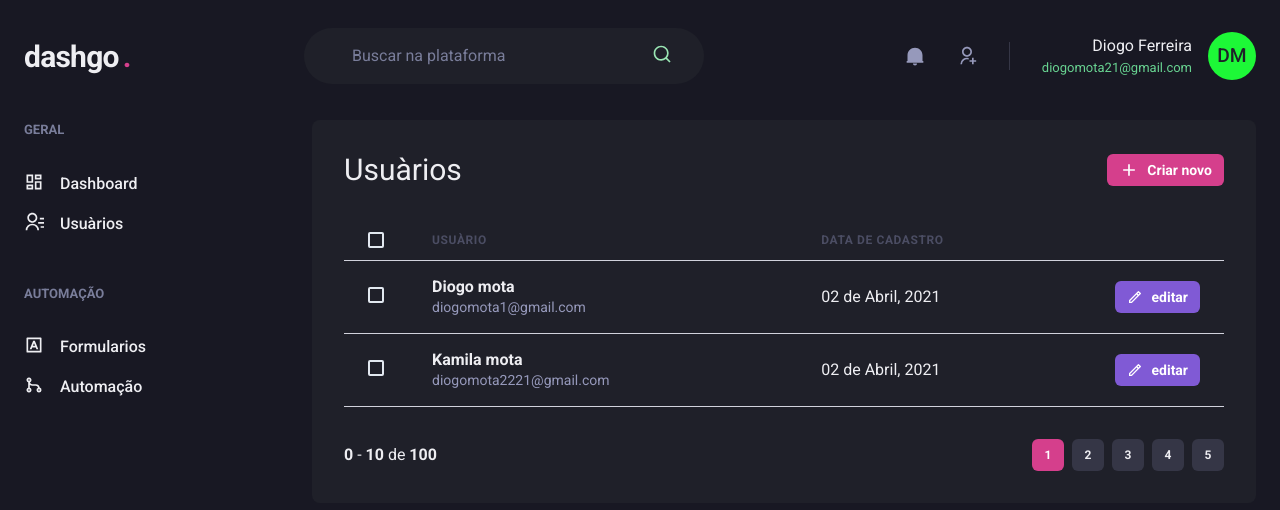
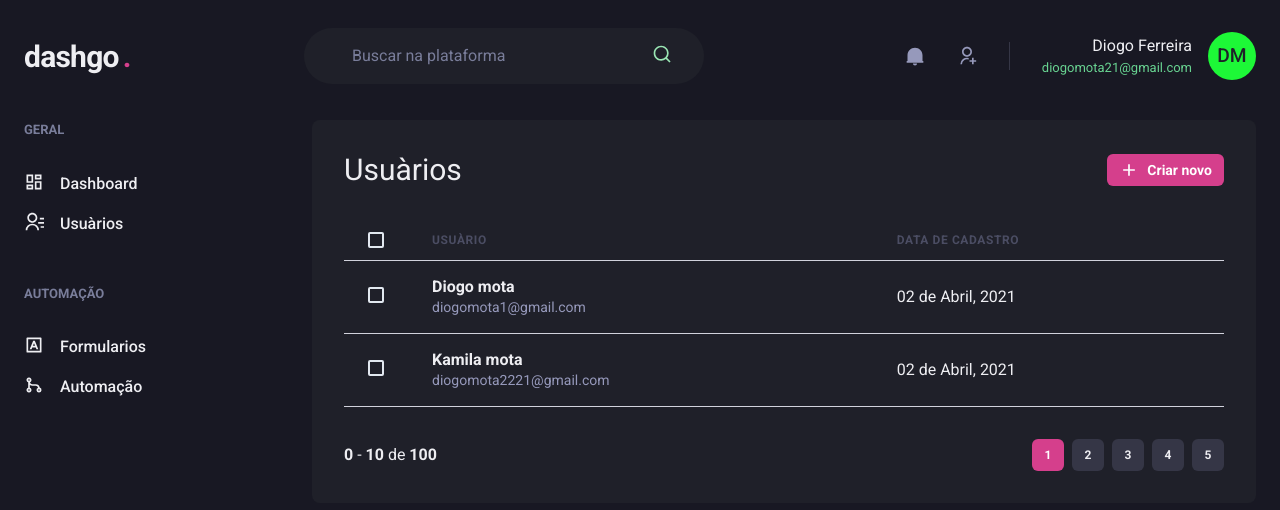
Before and after one commit to DIOGO-MOTA/Dashboard, a Next.js app: page /users in a window 1280 px wide. Shown: the top 510 px of the page. Built offline with nearby package versions, Linux system fonts and the light colour scheme.

Commit message:
pagintaion

```diff
--- a/src/components/Pagination/index.tsx
+++ b/src/components/Pagination/index.tsx
@@ -4,7 +4,7 @@ import { PaginationItem } from "./PaginationItem";
 export function Pagination() {
   return (
     <Stack
-      direction="row"
+      direction={["column", "row"]}
       spacing="6"
       mt="8"
       justify="space-between"
--- a/src/pages/dashboard.tsx
+++ b/src/pages/dashboard.tsx
@@ -74,7 +74,7 @@ export default function Dashboard() {
 
      <SimpleGrid flex="1" gap="4" minChildWidth="328px" align="flex-start">
        <Box
-        p="8"
+        p={["6","8"]}
         bg="gray.800"
         borderRadius={8}
         pb="4"
@@ -84,7 +84,7 @@ export default function Dashboard() {
        </Box>
 
        <Box
-        p="8"
+        p={["6","8"]}
         bg="gray.800"
         borderRadius={8}
         pb="4"
--- a/src/pages/users/index.tsx
+++ b/src/pages/users/index.tsx
@@ -1,5 +1,5 @@
-import { Box, Button, Flex, Heading, Icon, Table, Thead, Tr, Th, Checkbox, Tbody, Td, Text } from "@chakra-ui/react";
-import { RiAddLine, RiPagesLine, RiPaintLine, RiPencilLine } from "react-icons/ri";
+import { Box, Button, Flex, Heading, Icon, Table, Thead, Tr, Th, Checkbox, Tbody, Td, Text, useBreakpointValue } from "@chakra-ui/react";
+import { RiAddLine, RiPencilLine } from "react-icons/ri";
 
 import { Header } from "../../components/Header";
 import { Pagination } from "../../components/Pagination";
@@ -7,14 +7,18 @@ import { Sidebar } from "../../components/Sidebar";
 
 
 export default function UserList() {
+  const isWideVersion = useBreakpointValue({
+    base: false,
+    lg: true,
+  })
   return (
     <Box>
       <Header />
 
-      <Flex w="100%" my="6" maxWidth={1480} mx="auto" px="6">
+      <Flex w="100%" my="6" maxWidth={1480} mx="auto" px="6" >
         <Sidebar />
 
-        <Box flex="1" borderRadius={8} bg="gray.800" p="8" >
+        <Box flex="1" borderRadius={8} bg="gray.800" p="8">
           <Flex mb="8" justify="space-between" align="center" >
             <Heading size="lg" fontWeight="normal">Usuàrios</Heading>
 
@@ -33,17 +37,17 @@ export default function UserList() {
           <Table colorSheme="whiteAlpha">
             <Thead>
               <Tr>
-                <Th px="6" color="green.300" width="8">
+                <Th px={["4", "4", "6"]} color="green.300" width="8">
                   <Checkbox colorScheme="pink" />
                 </Th>
                 <Th>Usuàrio</Th>
-                <Th>Data de cadastro</Th>
-                <Th width="8"></Th>
+                {isWideVersion && <Th>Data de cadastro</Th>}
+
               </Tr>
             </Thead>
             <Tbody>
               <Tr>
-                <Td px="6">
+                <Td px={["4", "4", "6"]}>
                   <Checkbox colorScheme="pink" />
                 </Td>
                 <Td>
@@ -52,23 +56,12 @@ export default function UserList() {
                     <Text fontSize="sm" color="gray.300">diogomota1@gmail.com</Text>
                   </Box>
                 </Td>
-                <Td>02 de Abril, 2021</Td>
-                <Td>
-                  <Button
-                    as="a"
-                    size="sm"
-                    fontSize="sm"
-                    colorScheme="purple"
-                    leftIcon={<Icon as={RiPencilLine} fontSize="16"/>}
+                {isWideVersion && <Td>02 de Abril, 2021</Td>}
 
-                  >
-                    editar
-           </Button>
-                </Td>
               </Tr>
 
               <Tr>
-                <Td px="6">
+                <Td px={["4", "4", "6"]}>
                   <Checkbox colorScheme="pink" />
                 </Td>
                 <Td>
@@ -77,19 +70,8 @@ export default function UserList() {
                     <Text fontSize="sm" color="gray.300">diogomota2221@gmail.com</Text>
                   </Box>
                 </Td>
-                <Td>02 de Abril, 2021</Td>
-                <Td>
-                  <Button
-                    as="a"
-                    size="sm"
-                    fontSize="sm"
-                    colorScheme="purple"
-                    leftIcon={<Icon as={RiPencilLine} fontSize="16"/>}
+                {isWideVersion && <Td>02 de Abril, 2021</Td>}
 
-                  >
-                    editar
-           </Button>
-                </Td>
               </Tr>
             </Tbody>
           </Table>
```
Also changed, not shown: src/pages/users/create.tsx (+4 -3 lines).
